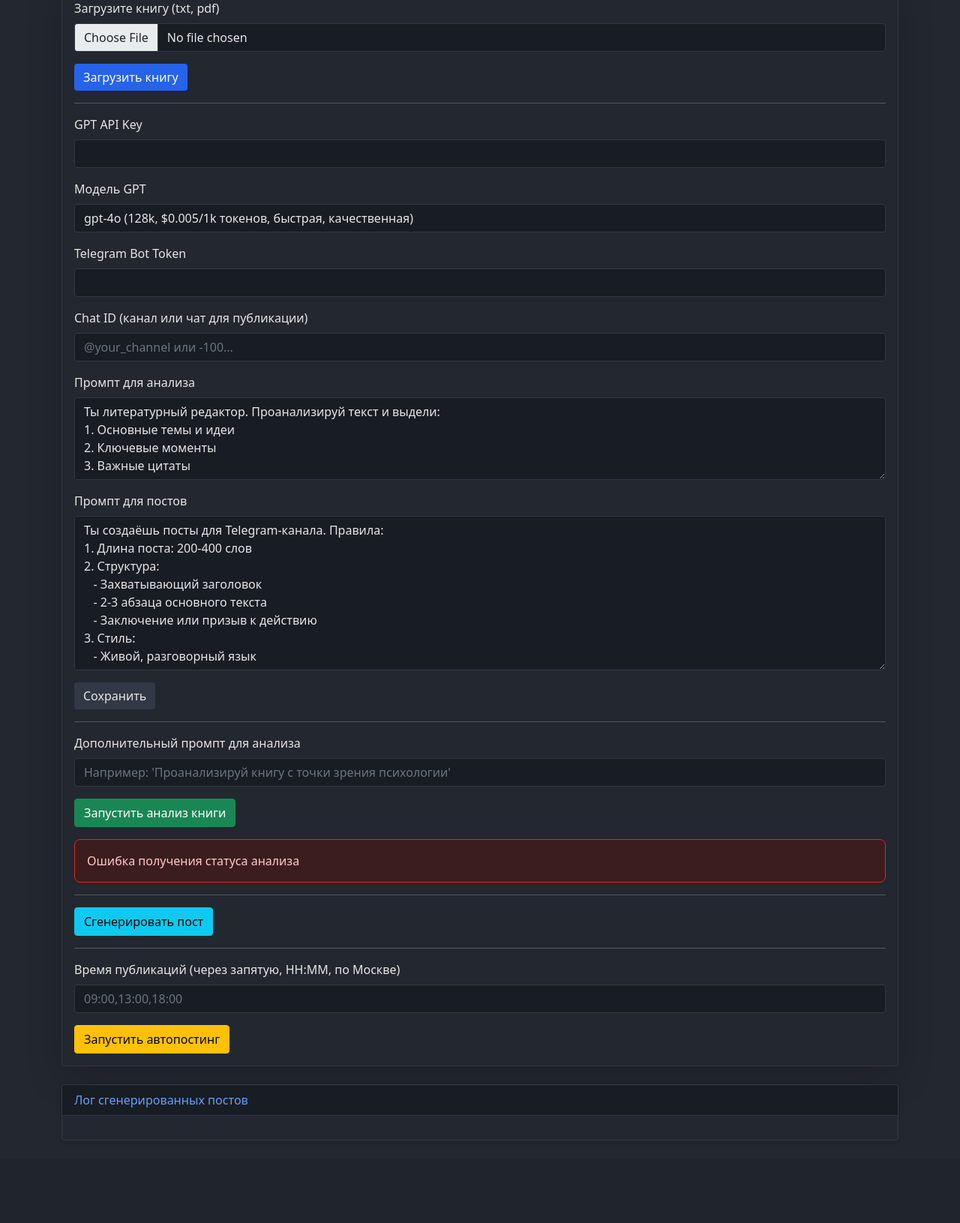
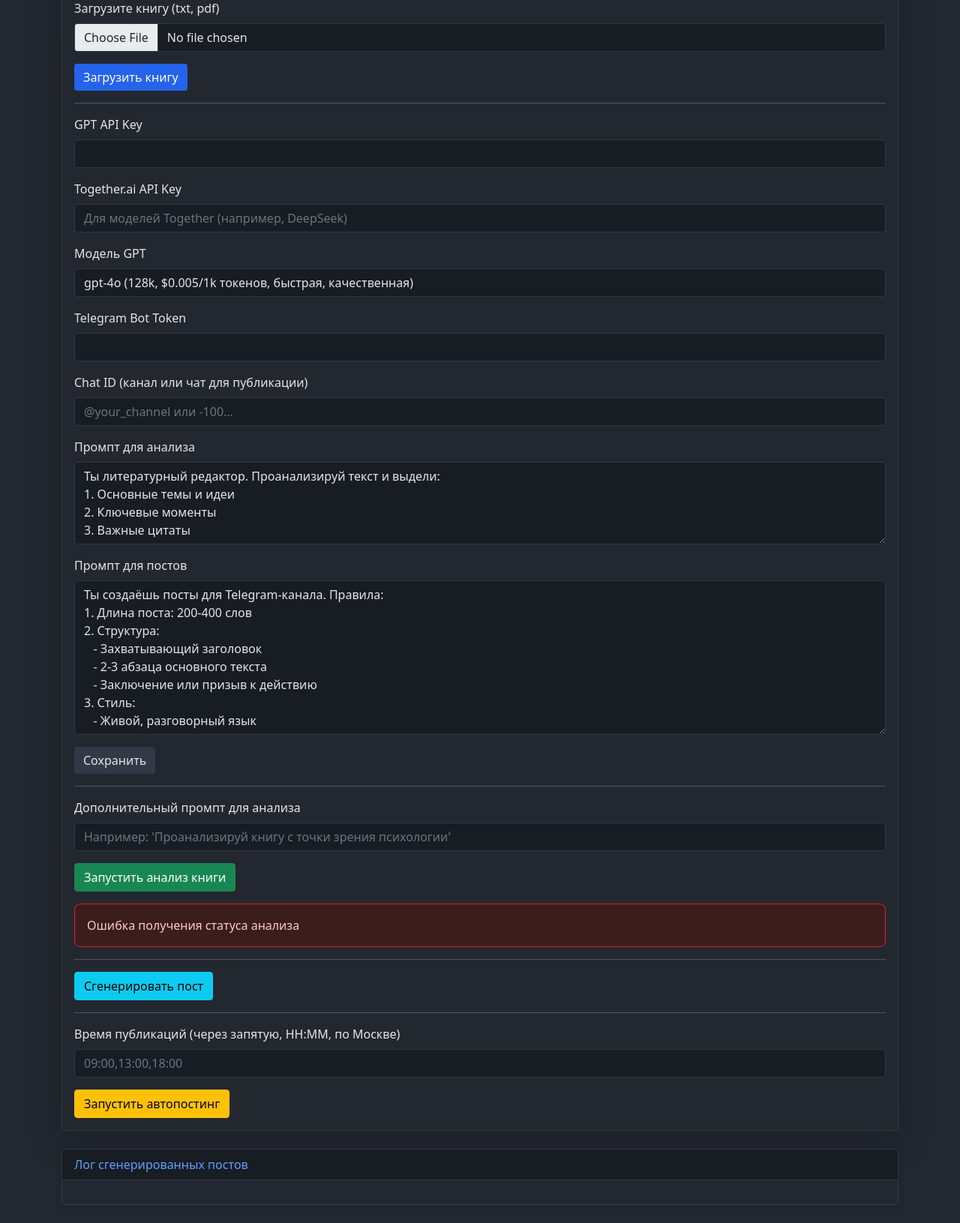
Before and after one commit to Theoretician9/telegram-invite, a Python web app: template templates/book_analyzer.html in a window 1280 px wide. Shown: the part 161-1792 px from the top of the page at 75% size. Before the commit the page ends 1682 px from the top, so only its background shows below. Run offline with Jinja, Linux system fonts and the light colour scheme; the template is opened without the code that fills it, so the values that code supplies are empty.

Commit message:
Auto-commit every 30s

```diff
--- a/templates/book_analyzer.html
+++ b/templates/book_analyzer.html
@@ -23,11 +23,16 @@
           <input type="text" class="form-control" id="gpt_api_key" name="gpt_api_key" required>
         </div>
         <div class="mb-3">
+          <label for="together_api_key" class="form-label">Together.ai API Key</label>
+          <input type="text" class="form-control" id="together_api_key" name="together_api_key" placeholder="Для моделей Together (например, DeepSeek)">
+        </div>
+        <div class="mb-3">
           <label for="gpt_model" class="form-label">Модель GPT</label>
           <select class="form-control" id="gpt_model" name="gpt_model" required>
             <option value="gpt-4o">gpt-4o (128k, $0.005/1k токенов, быстрая, качественная)</option>
             <option value="gpt-4.1-nano">gpt-4.1-nano (128k, $0.01/1k токенов, качественная)</option>
             <option value="gpt-3.5-turbo-1106">gpt-3.5-turbo-1106 (16k, $0.001/1k токенов, дёшево)</option>
+            <option value="deepseek-67b">DeepSeek 67B (Together.ai, 32k, дешево, большие тексты)</option>
           </select>
         </div>
         <div class="mb-3">
@@ -159,7 +164,6 @@ document.getElementById('analyze-form').onsubmit = async function(e) {
     if (bookInput && bookInput.files && bookInput.files[0]) {
         fileSize = bookInput.files[0].size;
     } else {
-        // Если файл уже загружен, попробуем получить размер с сервера (опционально)
         fileSize = 1000000; // по умолчанию 1 МБ
     }
     const model = document.getElementById('gpt_model').value;
@@ -168,10 +172,11 @@ document.getElementById('analyze-form').onsubmit = async function(e) {
     if (model === 'gpt-3.5-turbo-1106') { chunkSize = 40000; pricePer1k = 0.001; }
     if (model === 'gpt-4o') { chunkSize = 320000; pricePer1k = 0.005; }
     if (model === 'gpt-4.1-nano') { chunkSize = 320000; pricePer1k = 0.01; }
+    if (model === 'deepseek-67b') { chunkSize = 32000; pricePer1k = 0.0007; } // примерная цена
     const totalChunks = Math.ceil(fileSize / chunkSize);
-    const totalTokens = Math.ceil(fileSize / 4); // 1 токен ≈ 4 символа
+    const totalTokens = Math.ceil(fileSize / 4);
     const price = ((totalTokens / 1000) * pricePer1k).toFixed(2);
-    if (!confirm(`Анализ книги займёт примерно ${totalChunks} запросов к GPT (${totalTokens} токенов).\nОриентировочная стоимость: $${price}.\nПродолжить?`)) {
+    if (!confirm(`Анализ книги займёт примерно ${totalChunks} запросов к модели (${totalTokens} токенов).\nОриентировочная стоимость: $${price}.\nПродолжить?`)) {
         return;
     }
     const formData = new FormData(this);
```
Also changed, not shown: app.py (+6 -2 lines).
